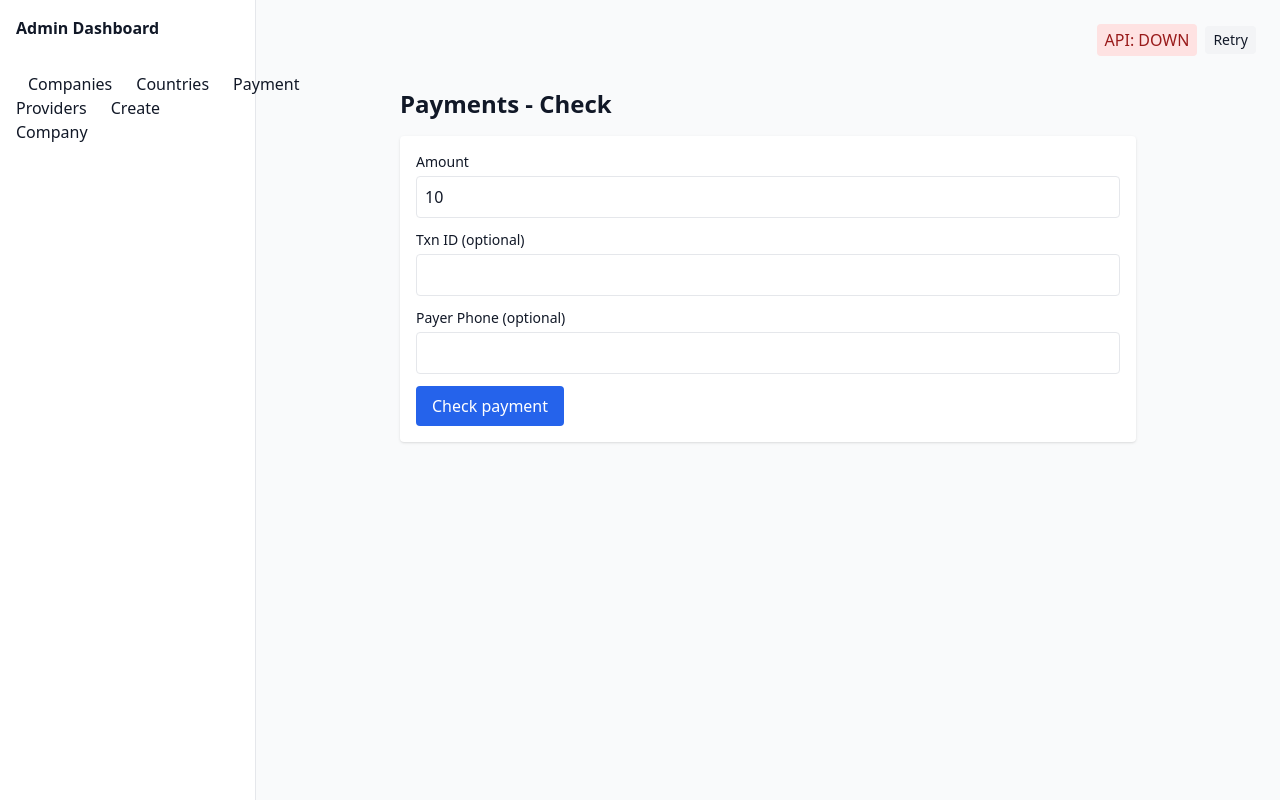
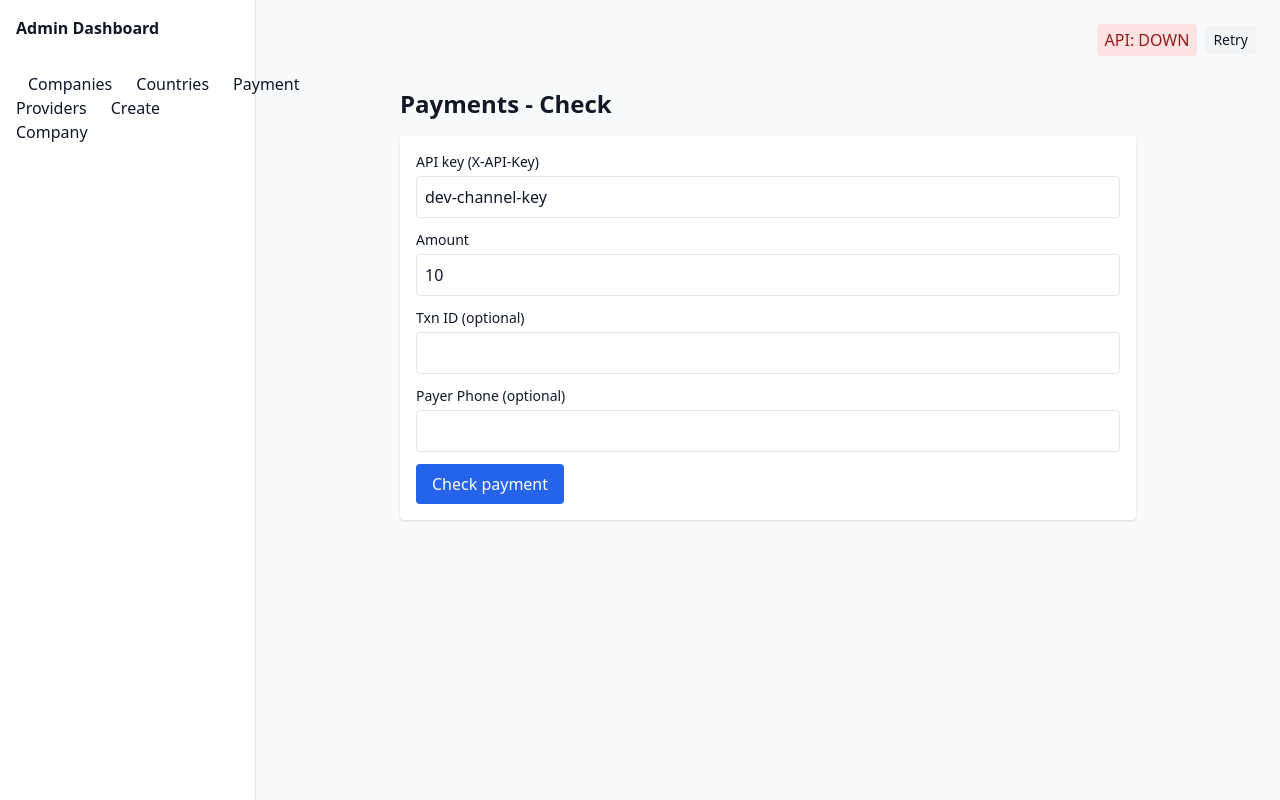
Before and after one commit to zain25628/payment-api-clean, a React (Vite) app in the folder admin-frontend/: page /payments/check in a window 1280 px wide. Built offline with nearby package versions, Linux system fonts and the light colour scheme; no server answers.

Commit message:
Add API key input and header to PaymentsCheck page

```diff
--- a/admin-frontend/src/routes/PaymentsCheck.tsx
+++ b/admin-frontend/src/routes/PaymentsCheck.tsx
@@ -2,6 +2,7 @@ import React, { useState } from 'react'
 
 export const PaymentsCheck: React.FC = () => {
   const [amount, setAmount] = useState<number>(10)
+  const [apiKey, setApiKey] = useState<string>("dev-channel-key")
   const [txnId, setTxnId] = useState<string>('')
   const [payerPhone, setPayerPhone] = useState<string>('')
   const [isChecking, setIsChecking] = useState<boolean>(false)
@@ -15,7 +16,12 @@ export const PaymentsCheck: React.FC = () => {
     setLastResult(null)
 
     try {
-      const payload: any = { order_id: `admin-check-${Date.now()}`, expected_amount: amount }
+      if (!apiKey || !apiKey.trim()) {
+        setError('API key is required')
+        return
+      }
+
+      const payload: any = { order_id: `admin-check-${Date.now()}`, expected_amount: amount, amount }
       if (txnId) payload.txn_id = txnId
       if (payerPhone) payload.payer_phone = payerPhone
 
@@ -23,9 +29,7 @@ export const PaymentsCheck: React.FC = () => {
         method: 'POST',
         headers: {
           'Content-Type': 'application/json',
-          // Note: the backend resolves company via X-API-Key header. In admin UI
-          // this request is unauthenticated; for local testing you may need to set
-          // the appropriate header or use the browser extension to add `X-API-Key`.
+          'X-API-Key': apiKey.trim(),
         },
         body: JSON.stringify(payload),
       })
@@ -48,6 +52,10 @@ export const PaymentsCheck: React.FC = () => {
 
       <div className="bg-white shadow rounded p-4 mb-4">
         <form onSubmit={onSubmit} className="grid grid-cols-1 gap-3">
+          <div>
+            <label className="block text-sm font-medium">API key (X-API-Key)</label>
+            <input type="text" value={apiKey} onChange={e=>setApiKey(e.target.value)} placeholder="dev-channel-key" className="mt-1 block w-full border rounded p-2" />
+          </div>
           <div>
             <label className="block text-sm font-medium">Amount</label>
             <input type="number" value={amount} onChange={e=>setAmount(Number(e.target.value))} className="mt-1 block w-full border rounded p-2" />
```
